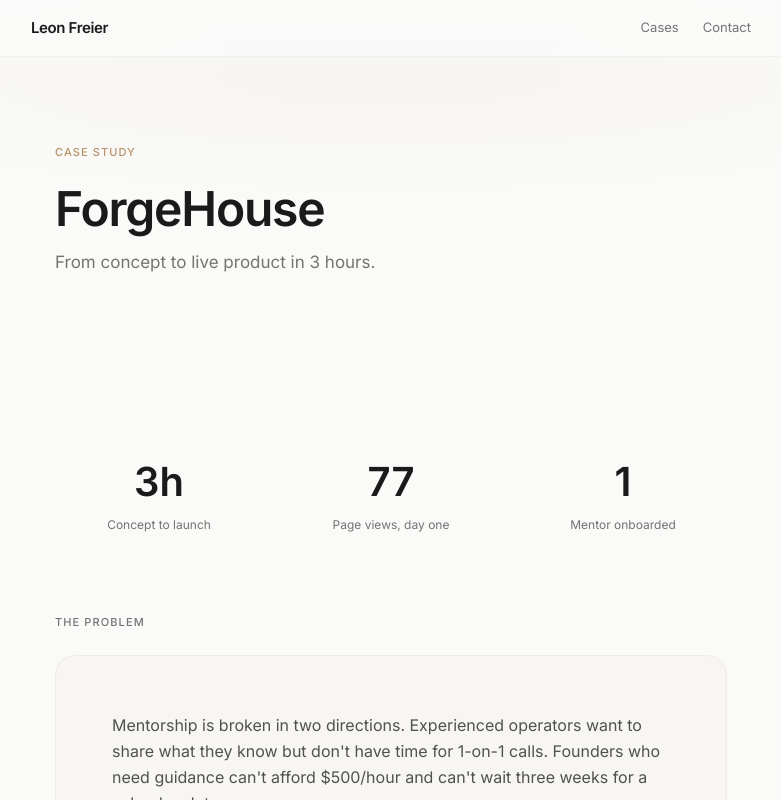
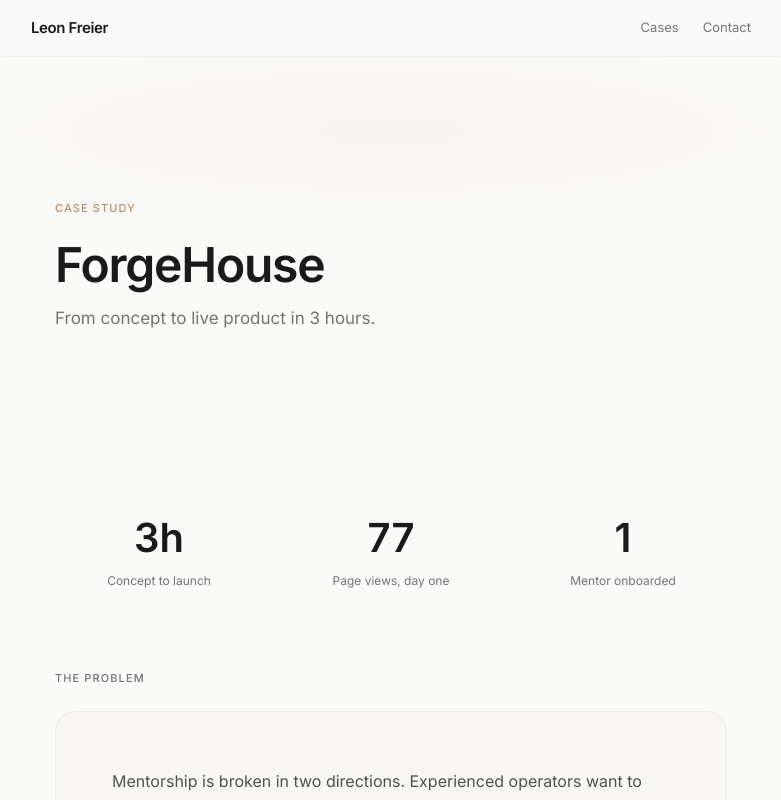
Before and after one commit to Apex-Sudo/leonfreier, a Next.js app: page /cases/forgehouse in a window 1280 px wide. Shown: the top 800 px of the page, without its empty margins (249-1030 px from the left). Built offline with nearby package versions, Linux system fonts and the light colour scheme.

Commit message:
Add IH post link to FH case study + navbar spacing fix

```diff
--- a/app/cases/forgehouse/page.tsx
+++ b/app/cases/forgehouse/page.tsx
@@ -16,7 +16,7 @@
     <main className="min-h-screen">
 
       {/* ═══ Hero ═══ */}
-      <section className="gradient-hero px-6 pt-24 pb-16 md:pt-36 md:pb-24">
+      <section className="gradient-hero px-6 pt-24 pb-16 md:pt-36 md:pb-24 mt-14">
         <div className="max-w-2xl mx-auto">
           <p className="text-[11px] font-medium tracking-widest text-accent uppercase mb-6">Case Study</p>
           <h1 className="text-4xl md:text-5xl font-semibold tracking-tight mb-4">ForgeHouse</h1>
@@ -194,9 +194,12 @@
 
       {/* ═══ CTA ═══ */}
       <section className="px-6 pb-16">
-        <div className="max-w-2xl mx-auto text-center">
-          <a href="https://forgehouse.io" target="_blank" rel="noopener noreferrer" className="accent-link text-[15px]">
+        <div className="max-w-2xl mx-auto text-center space-y-4">
+          <a href="https://forgehouse.io" target="_blank" rel="noopener noreferrer" className="accent-link text-[15px] block">
             See it live at forgehouse.io &rarr;
+          </a>
+          <a href="https://www.indiehackers.com/post/i-built-an-agentic-mentor-marketplace-this-morning-first-mentor-is-extracting-right-now-a1599c1536" target="_blank" rel="noopener noreferrer" className="accent-link text-[15px] block">
+            Read the launch post on Indie Hackers &rarr;
           </a>
         </div>
       </section>
```
